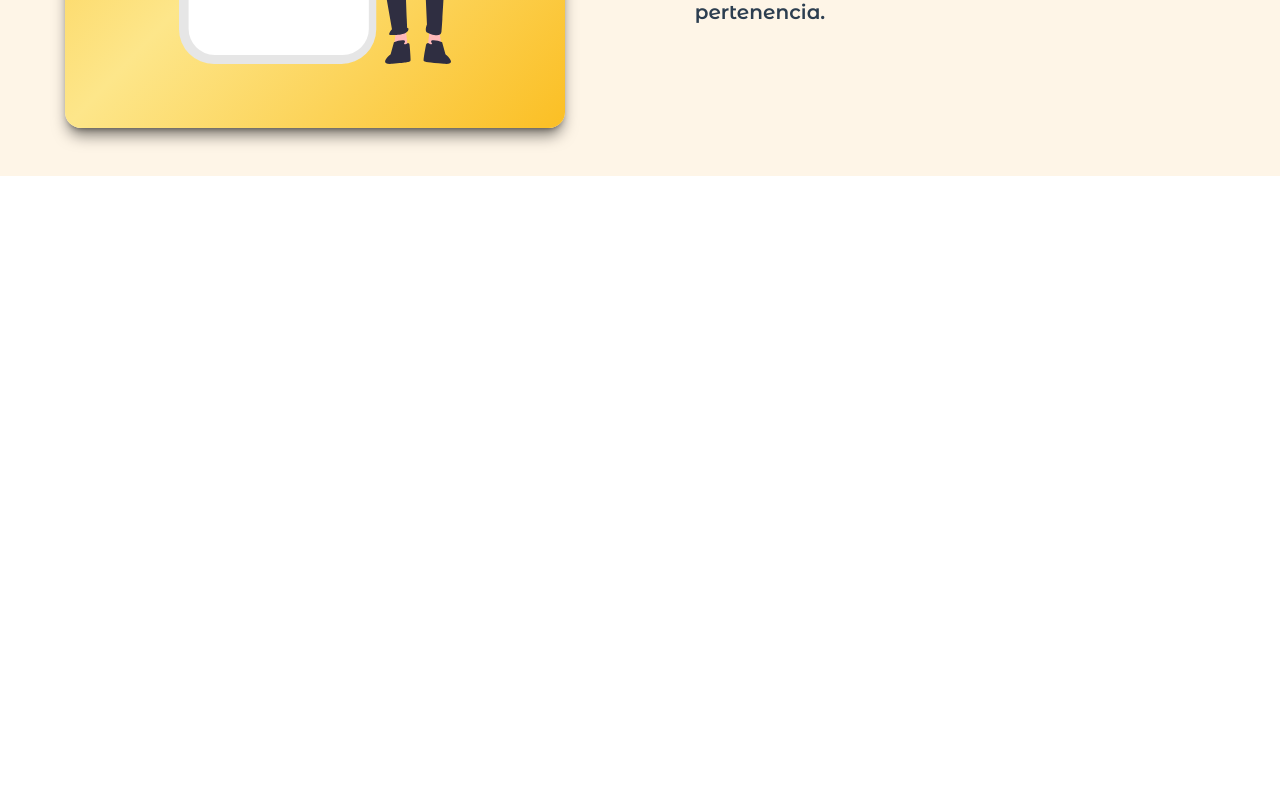
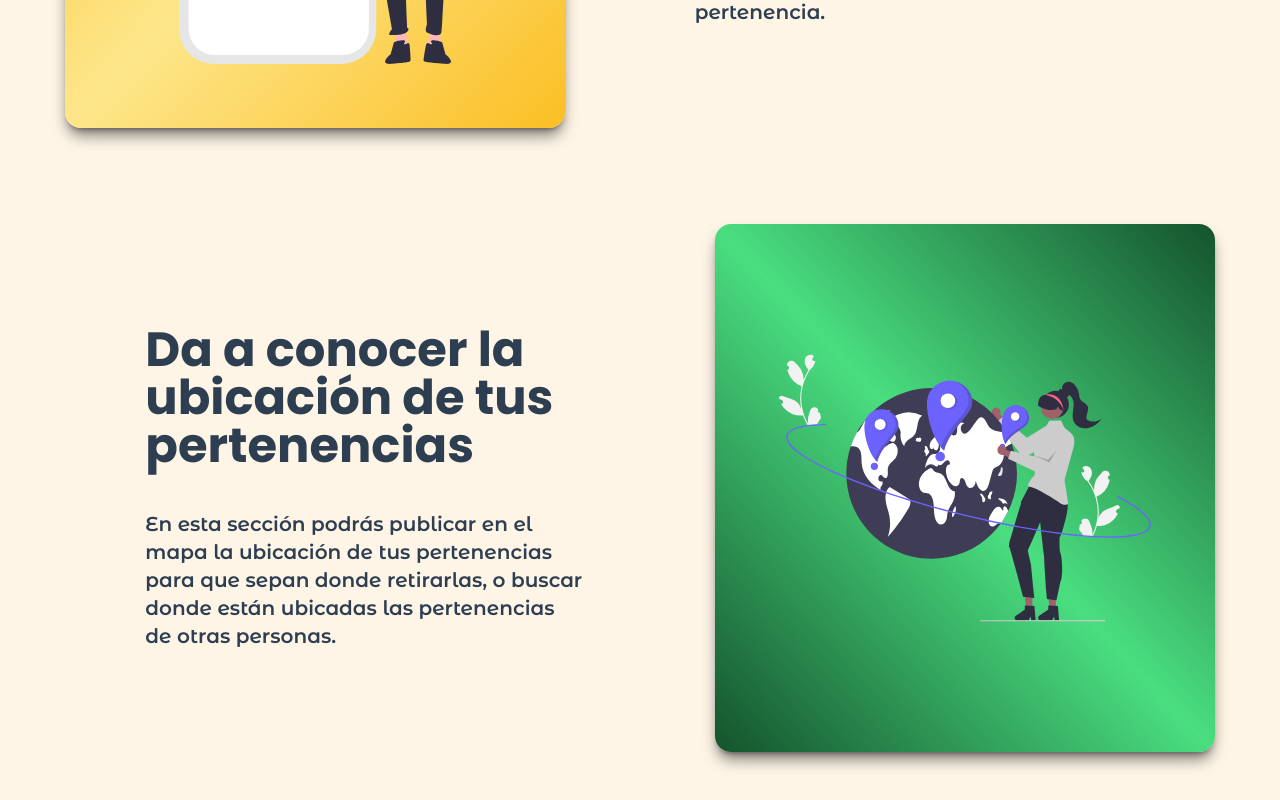
Before and after one commit to ayrton08/prodigar, a Next.js app: page / in a window 1280 px wide. Shown: the part 1252-2052 px from the top of the page. Before the commit the page ends 1428 px from the top, so only its background shows below. Built offline with nearby package versions, Linux system fonts and the light colour scheme.

Commit message:
adding the map preview

```diff
--- /dev/null
+++ b/components/MapPreview.tsx
@@ -0,0 +1,21 @@
+import Image from "next/image";
+import map from "../public/map.svg";
+import { Title, Large } from "../ui/typography";
+
+export const MapPreview = () => {
+  return (
+    <section className=" w-full p-4 flex flex-col items-center md:flex-row-reverse text-[#2C3E50] justify-evenly bg-[#FEF5E7]">
+      <div className="card__map">
+        <Image src={map} alt="" className="img zoom" />
+      </div>
+      <div className="max-w-[600px] lg:w-[800px] md:w-1/2 md:px-20 py-8 flex flex-col justify-between gap-10">
+        <Title>Da a conocer la ubicación de tus pertenencias</Title>
+        <Large>
+          En esta sección podrás publicar en el mapa la ubicación de tus
+          pertenencias para que sepan donde retirarlas, o buscar donde están
+          ubicadas las pertenencias de otras personas.
+        </Large>
+      </div>
+    </section>
+  );
+};
--- a/pages/index.tsx
+++ b/pages/index.tsx
@@ -1,27 +1,29 @@
-import Head from 'next/head'
-import { Title, Subtitle, Large, Body, BodyBold, Small } from '@/ui/typography'
+import Head from "next/head";
+import { Title, Subtitle, Large, Body, BodyBold, Small } from "@/ui/typography";
 import { PostPreview } from "@/components/PostPreview";
 import { AdminPreview } from "../components/AdminPreview";
+import { MapPreview } from "components/MapPreview";
 
 export default function Home() {
   return (
     <>
       <Head>
         <title>Prodigar</title>
-				<meta name='description' content='Generated by create next app' />
-				<meta name='viewport' content='width=device-width, initial-scale=1' />
-				<link rel='icon' href='/favicon.ico' />
+        <meta name="description" content="Generated by create next app" />
+        <meta name="viewport" content="width=device-width, initial-scale=1" />
+        <link rel="icon" href="/favicon.ico" />
       </Head>
       <main>
-				<Title color='text-red-500'>Prodigar</Title>
+        <Title color="text-red-500">Prodigar</Title>
         <Subtitle>Prodigar</Subtitle>
-				<Large color='text-blue-400'>Prodigar</Large>
+        <Large color="text-blue-400">Prodigar</Large>
         <Body>Prodigar</Body>
         <BodyBold>Prodigar</BodyBold>
         <Small>Prodigar</Small>
         <PostPreview />
         <AdminPreview />
+        <MapPreview />
       </main>
     </>
-	)
+  );
 }
--- a/styles/globals.css
+++ b/styles/globals.css
@@ -13,6 +13,10 @@
   @apply flex container__image max-w-[400px] md:max-w-[500px] p-5 md:p-16 md:my-8 bg-gradient-to-bl from-indigo-900 via-indigo-400 to-indigo-900 rounded-2xl shadow-lg shadow-black/50;
 }
 
+.card__map {
+  @apply flex container__image max-w-[400px] md:max-w-[500px] p-5 md:p-16 md:my-8 bg-gradient-to-bl from-green-900 via-green-400 to-green-900 rounded-2xl shadow-lg shadow-black/50;
+}
+
 .container__image {
   overflow: hidden;
 }
```
Also changed, not shown: public/map.svg (added), 1 other file (tests, documents, lock files or other folders). Lines whose indentation alone changed are shown as unchanged.
